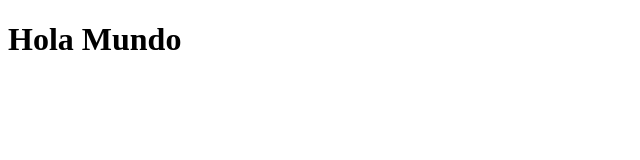
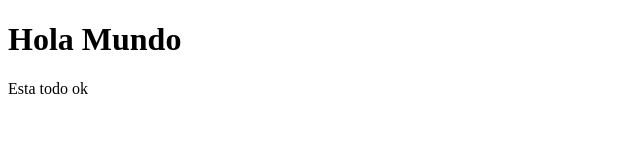
Before and after one commit to ricardogranar/prueba-uno, a plain HTML site: page index.html in a window 1280 px wide. Shown: the full height of the page, 0-640 px from the left. Drawn offline with Linux system fonts and the light colour scheme.

Commit message:
add new paragraph

```diff
--- a/index.html
+++ b/index.html
@@ -8,6 +8,7 @@
 </head>
 <body>
     <h1>Hola Mundo</h1>
+    <p>Esta todo ok</p>
 
 </body>
 </html>
```
